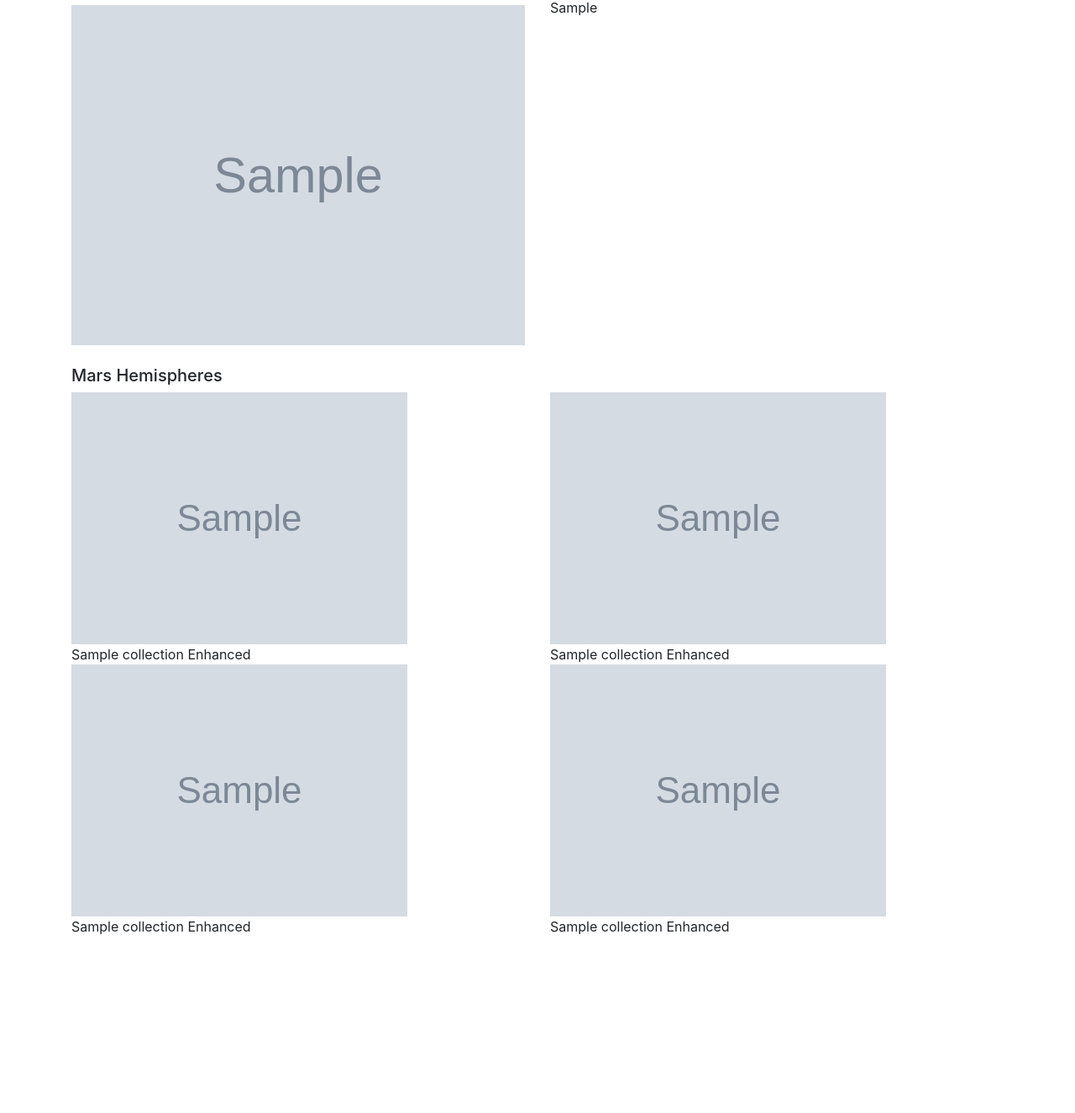
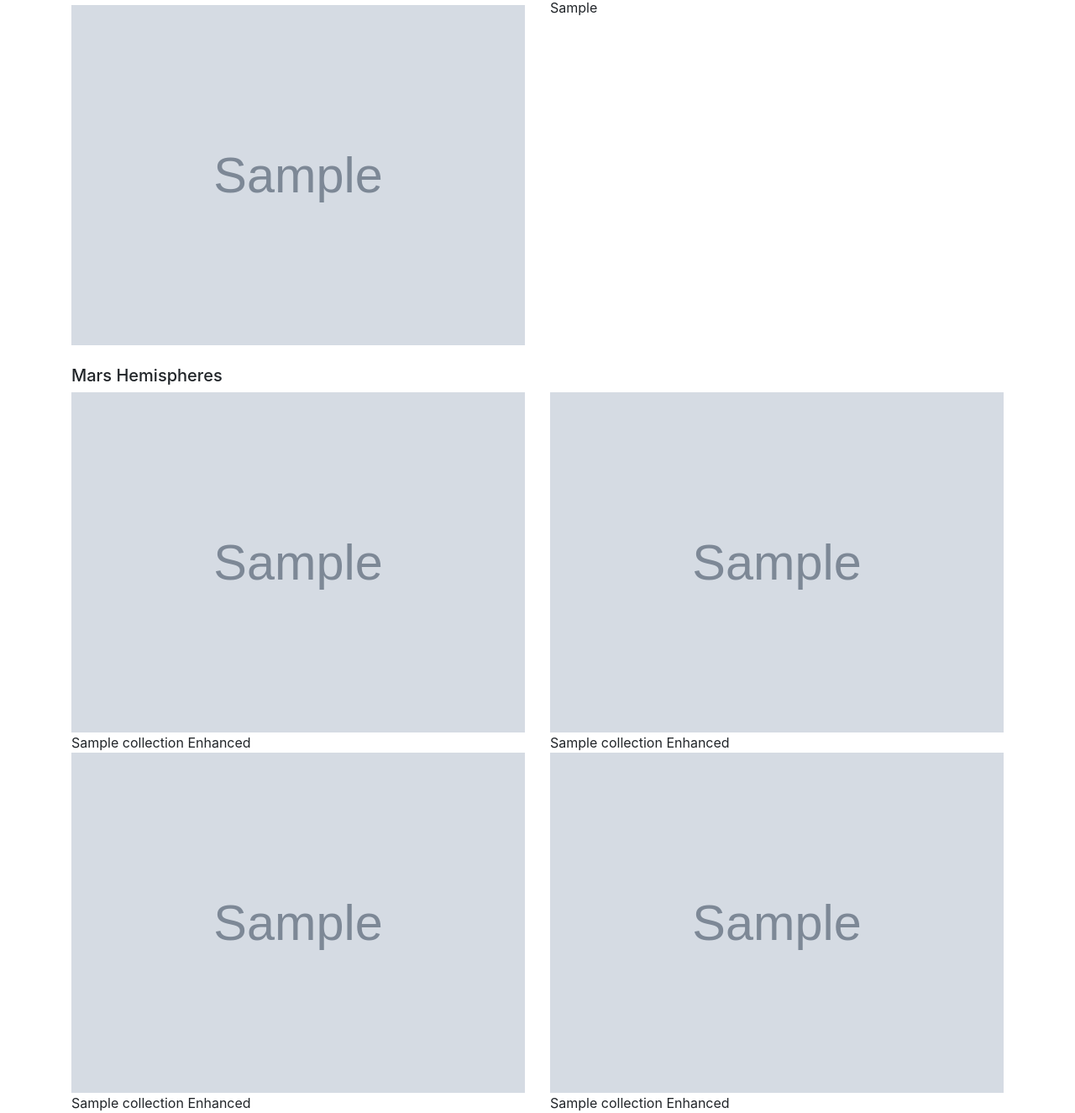
Before and after one commit to stuhunter4/web-scraping-challenge, a Flask app: page / in a window 1280 px wide. Shown: the part 453-1778 px from the top of the page at 84% size. Before the commit the page ends 1566 px from the top, so only its background shows below. Run offline with Flask 2, Linux system fonts and the light colour scheme; grey boxes marked "Sample" are stand-in pictures; a database or web service that is not in the repository returns one stand-in record (values such as "Sample title"); some libraries are stand-ins or nearby versions.

Commit message:
almost got this table thing down. still need styling

```diff
--- a/Missions_to_Mars/templates/index.html
+++ b/Missions_to_Mars/templates/index.html
@@ -41,7 +41,7 @@
         <div class="col-sm-6">
             <div class="well">
                 <h5>Mars Facts</h5>
-                {{mars.html_table}}
+                <table>{{mars.html_table}}</table>
             </div>
         </div>
     </div>
@@ -52,13 +52,13 @@
     <div class="row">
         <div class="col-sm-6">
             <div class="panel">
-                <div class="panel-body"><img src="{{mars.img_url1}}" class="img-responsive style="width:100%" alt="Image"></div>
+                <div class="panel-body"><img src="{{mars.img_url1}}" class="img-responsive" style="width:100%" alt="Image"></div>
                 <div class="panel-footer">{{mars.title1}} Enhanced</div>
             </div>
         </div>
         <div class="col-sm-6">
             <div class="panel">
-                <div class="panel-body"><img src="{{mars.img_url2}}" class="img-responsive style="width:100%" alt="Image"></div>
+                <div class="panel-body"><img src="{{mars.img_url2}}" class="img-responsive" style="width:100%" alt="Image"></div>
                 <div class="panel-footer">{{mars.title2}} Enhanced</div>
             </div>
         </div>
@@ -66,13 +66,13 @@
     <div class="row">
         <div class="col-sm-6">
             <div class="panel">
-                <div class="panel-body"><img src="{{mars.img_url3}}" class="img-responsive style="width:100%" alt="Image"></div>
+                <div class="panel-body"><img src="{{mars.img_url3}}" class="img-responsive" style="width:100%" alt="Image"></div>
                 <div class="panel-footer">{{mars.title3}} Enhanced</div>
             </div>
         </div>
         <div class="col-sm-6">
             <div class="panel">
-                <div class="panel-body"><img src="{{mars.img_url4}}" class="img-responsive style="width:100%" alt="Image"></div>
+                <div class="panel-body"><img src="{{mars.img_url4}}" class="img-responsive" style="width:100%" alt="Image"></div>
                 <div class="panel-footer">{{mars.title4}} Enhanced</div>
             </div>
         </div>
```
